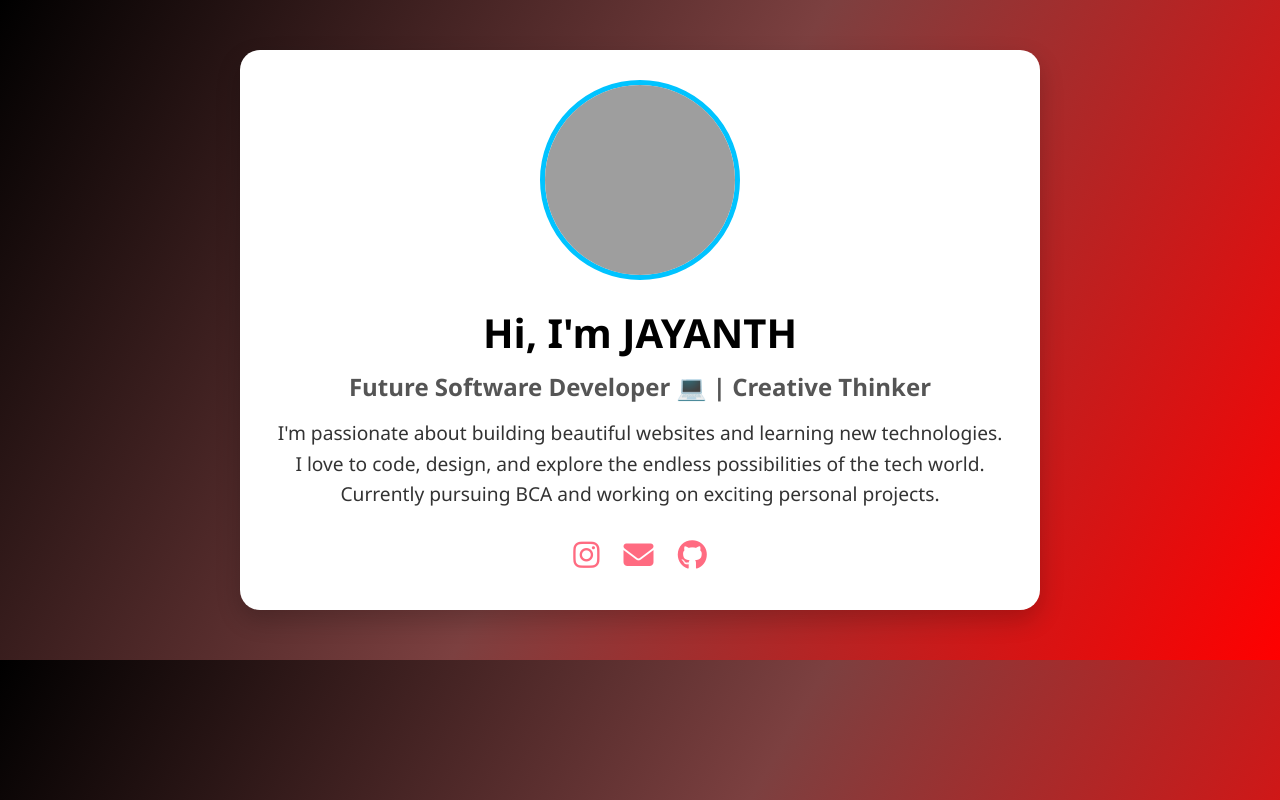
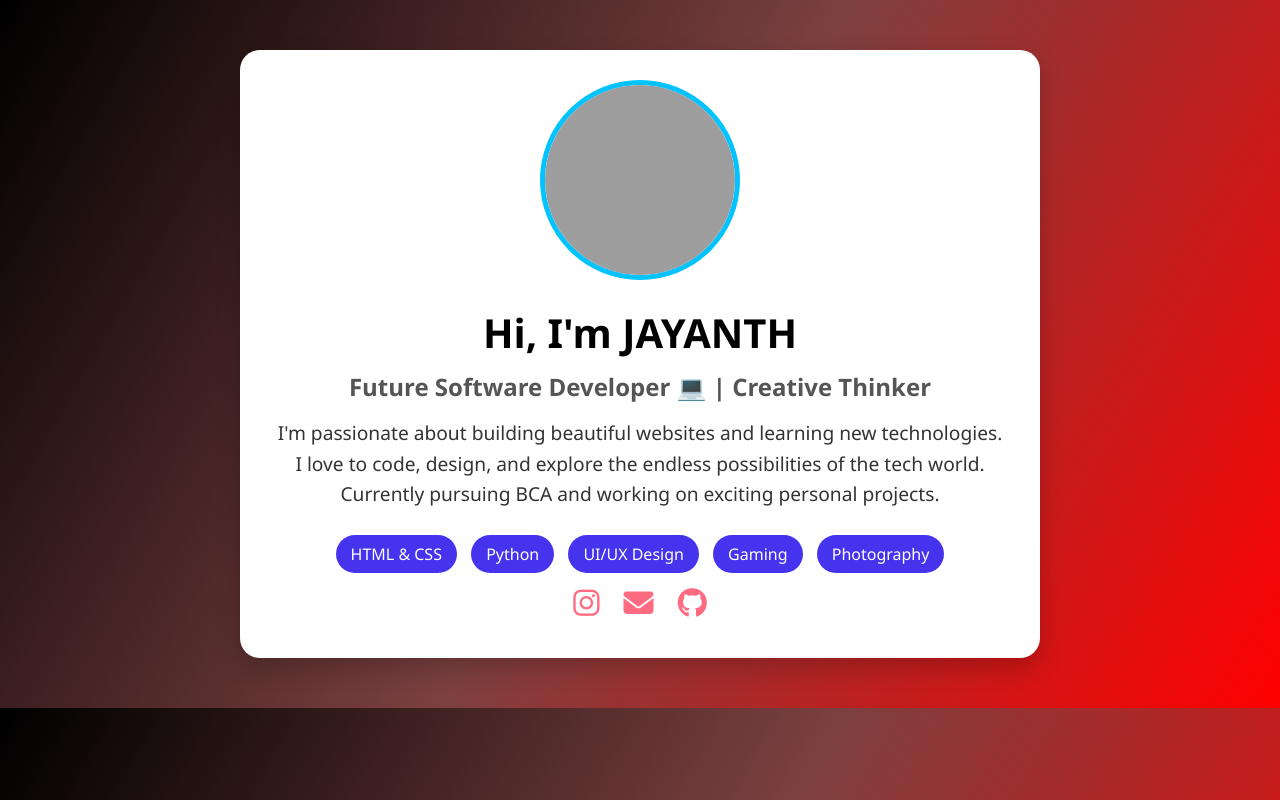
Before and after one commit to jayanthm275/my-website, a plain HTML site: page index.html in a window 1280 px wide. Drawn offline with Linux system fonts and the light colour scheme; grey boxes are pictures that could not be loaded.

Commit message:
Add files via upload

```diff
--- a/index.html
+++ b/index.html
@@ -105,7 +105,14 @@
       I love to code, design, and explore the endless possibilities of the tech world. <br>
       Currently pursuing BCA and working on exciting personal projects.
     </p>
-    <div class="icons">
+
+<div class="tags">
+      <span>HTML & CSS</span>
+      <span>Python</span>
+      <span>UI/UX Design</span>
+      <span>Gaming</span>
+      <span>Photography</span>
+    </div>
   <a href="https://instagram.com/jayanth_5807_" target="_blank"><i class="fab fa-instagram"></i></a>
   <a href="mailto:jayanthm5807@gmail.com"><i class="fas fa-envelope"></i></a>
   <a href="#"><i class="fab fa-github"></i></a>
```
